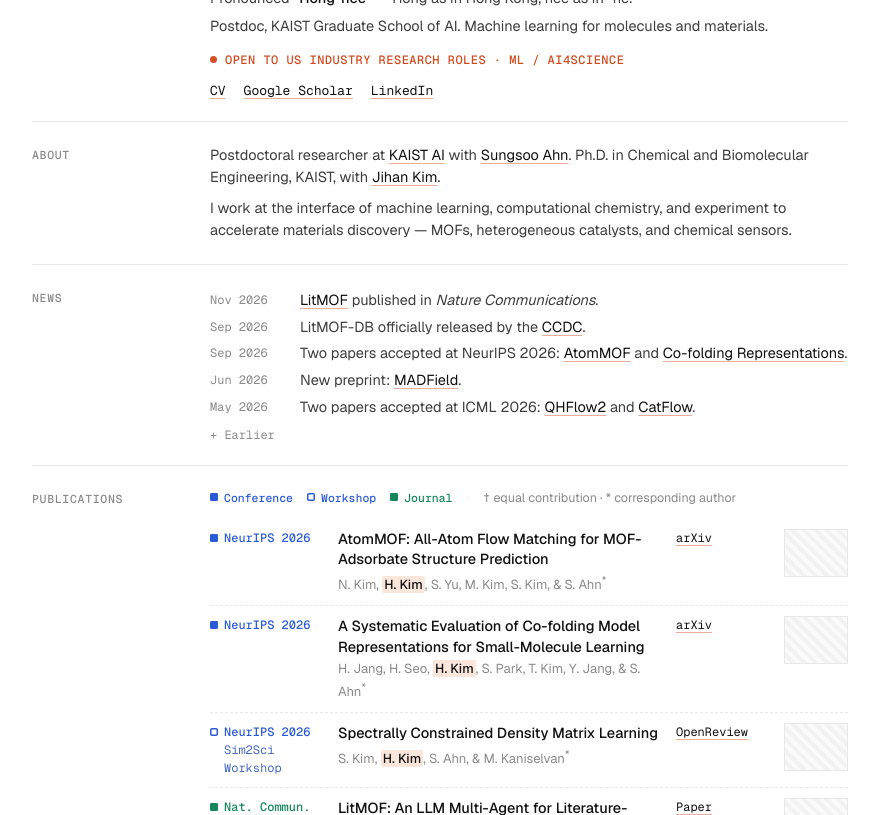
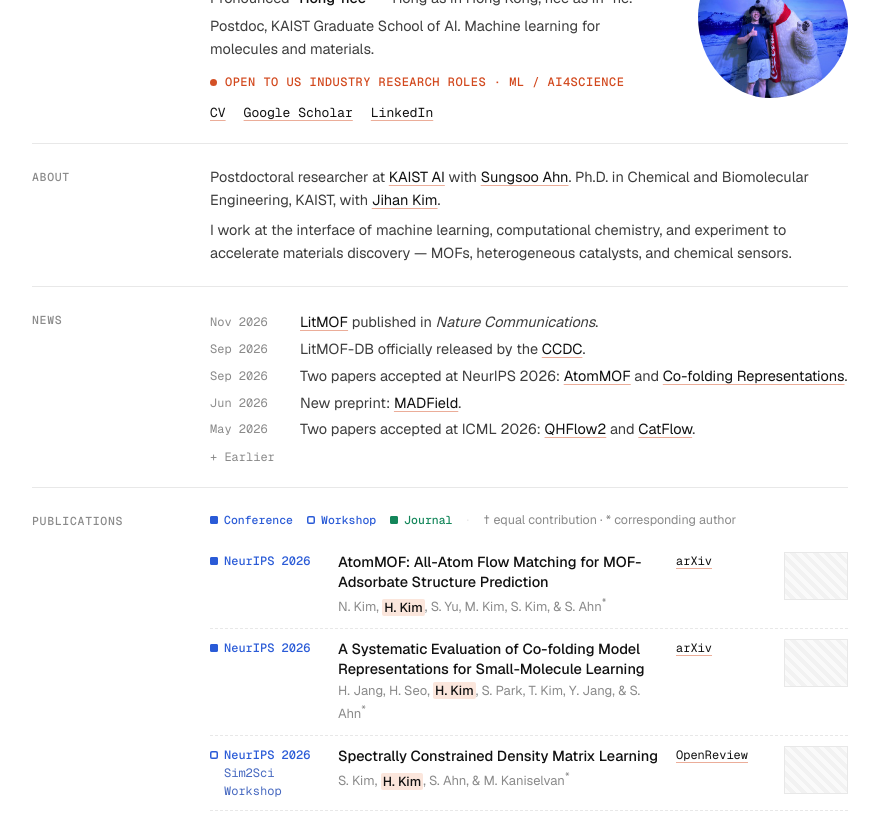
Before and after one commit to honghuikim/honghuikim.github.io, a plain HTML site: page index.html in a window 1280 px wide. Shown: the part 124-939 px from the top of the page, without its empty margins (200-1079 px from the left). Drawn offline with nearby package versions, Linux system fonts and the light colour scheme.

Commit message:
Add rounded profile photo to profile row
Same organic rounded shape as the previous site (circle on hover),
served from a 480px square copy (43 KB) instead of the 1.5 MB original.

Co-Authored-By: Claude Opus 5.5 <noreply@anthropic.com>
Claude-Session: https://claude.ai/code/session_01PhthmmapKvos3SjfjKpHtJ

```diff
--- a/index.html
+++ b/index.html
@@ -11,14 +11,16 @@
   <link rel="preconnect" href="https://fonts.gstatic.com" crossorigin>
   <link href="https://fonts.googleapis.com/css2?family=Geist:wght@400;500;600&family=Geist+Mono:wght@400;500&display=swap" rel="stylesheet">
   <link href="https://fonts.googleapis.com/css2?family=Noto+Sans+KR:wght@400&text=%EA%B9%80%ED%99%8D%ED%9D%AC&display=swap" rel="stylesheet">
-  <link rel="stylesheet" href="style.css?v=20261127b">
+  <link rel="stylesheet" href="style.css?v=20261127c">
 </head>
 <body>
 <div class="page">
 
   <section class="row">
     <span class="label">Profile</span>
-    <div>
+    <div class="profile">
+      <img class="photo" src="assets/profile_480.jpg" alt="Honghui Kim" width="150" height="150">
+      <div>
       <h1>Honghui Kim<span class="kr">김홍희</span></h1>
       <p class="line">Pronounced <b>“Hong-hee”</b> — Hong as in Hong Kong, hee as in “he.”</p>
       <p class="line">Postdoc, KAIST Graduate School of AI. Machine learning for molecules and materials.</p>
@@ -28,6 +30,7 @@
         <a href="https://scholar.google.com/citations?user=FqIni_IAAAAJ">Google Scholar</a>
         <a href="https://www.linkedin.com/in/honghui-kim-52b0a0259">LinkedIn</a>
       </p>
+      </div>
     </div>
   </section>
 
--- a/style.css
+++ b/style.css
@@ -74,6 +74,22 @@ ul { list-style: none; }
 }
 
 /* Profile */
+.profile {
+  display: grid;
+  grid-template-columns: 1fr 150px;
+  gap: 28px;
+  align-items: start;
+}
+.photo {
+  grid-column: 2;
+  grid-row: 1;
+  width: 150px;
+  height: 150px;
+  object-fit: cover;
+  border-radius: 42% 58% 52% 48% / 46% 52% 48% 54%;
+  transition: border-radius .5s ease;
+}
+.photo:hover { border-radius: 50%; }
 h1 {
   font-size: 30px;
   font-weight: 600;
@@ -219,6 +235,8 @@ footer { margin-top: 40px; font: 12px var(--mono); color: var(--mute); }
 @media (max-width: 700px) {
   .page { padding: 40px 16px; }
   .row { grid-template-columns: 1fr; gap: 10px; padding: 18px 0; }
+  .profile { grid-template-columns: 1fr; gap: 16px; }
+  .photo { grid-column: 1; width: 112px; height: 112px; }
   .pubs li { grid-template-columns: 1fr 56px; gap: 4px 12px; }
   .venue, .pubs li > div, .plinks { grid-column: 1; }
   .venue span { display: inline; }
```
Also changed, not shown: blog/index.html (+1 -1 lines), assets/profile_480.jpg (added).
